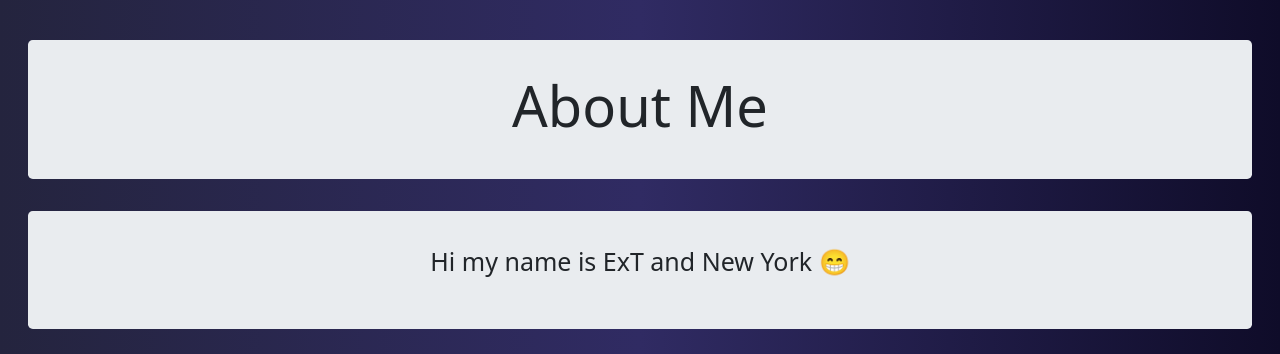
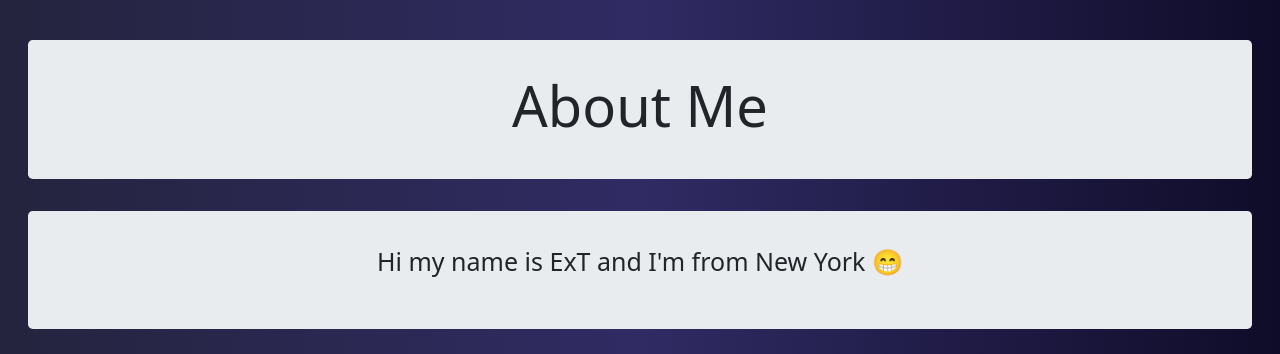
Before and after one commit to ExTTT/MyWebsite, a plain HTML site: page index.html in a window 1280 px wide. Shown: the part 800-1154 px from the top of the page. Drawn offline with nearby package versions, Linux system fonts and the light colour scheme.

Commit message:
Update index.html

```diff
--- a/index.html
+++ b/index.html
@@ -31,7 +31,7 @@
                     <div class="row">
                         <div class="col">
                             <div class="jumbotron">
-                                <p>Hi my name is ExT and New York 😁</p>
+                                <p>Hi my name is ExT and I'm from New York 😁</p>
                             </div>
                         </div>
                     </div>
```
